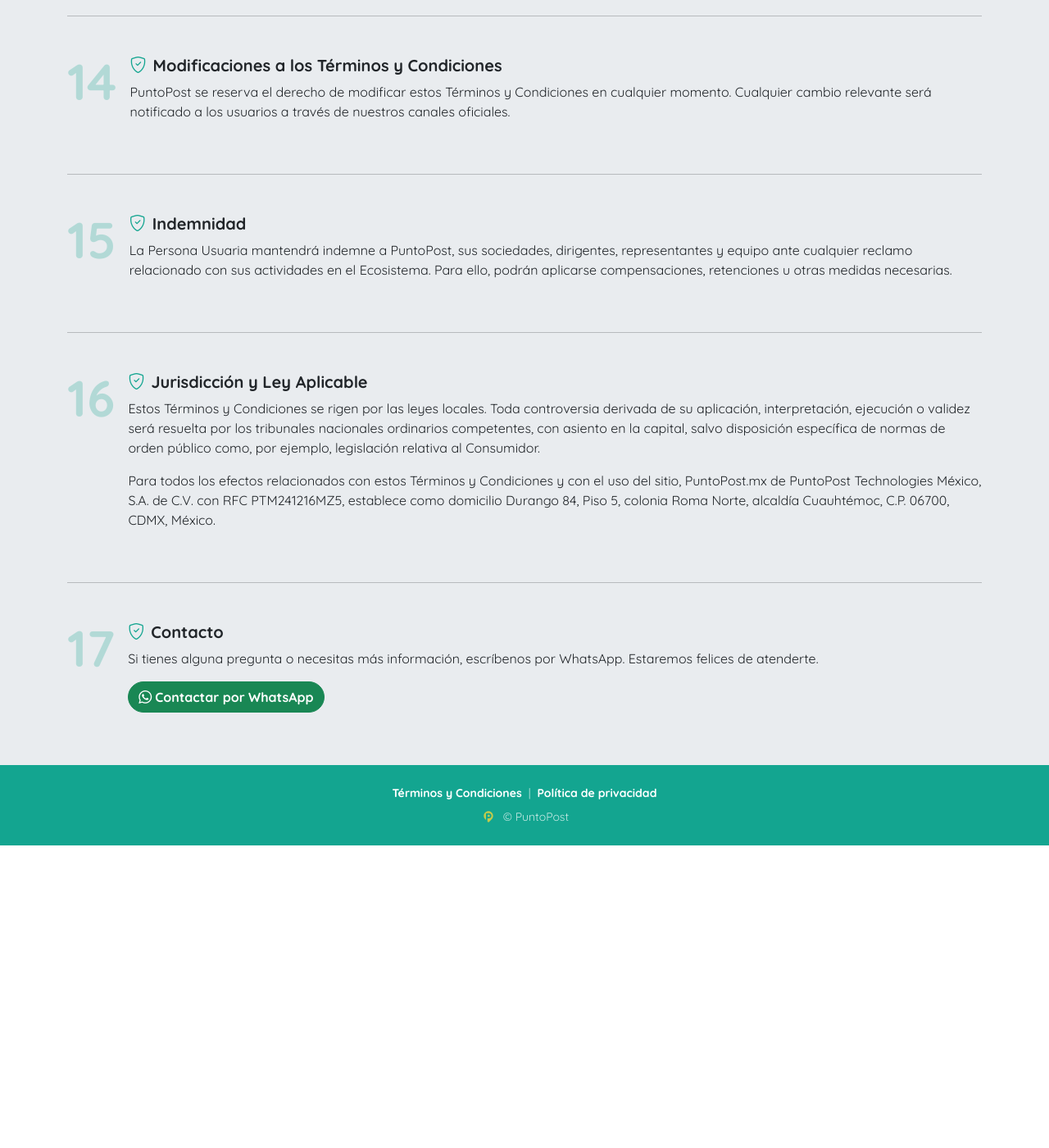
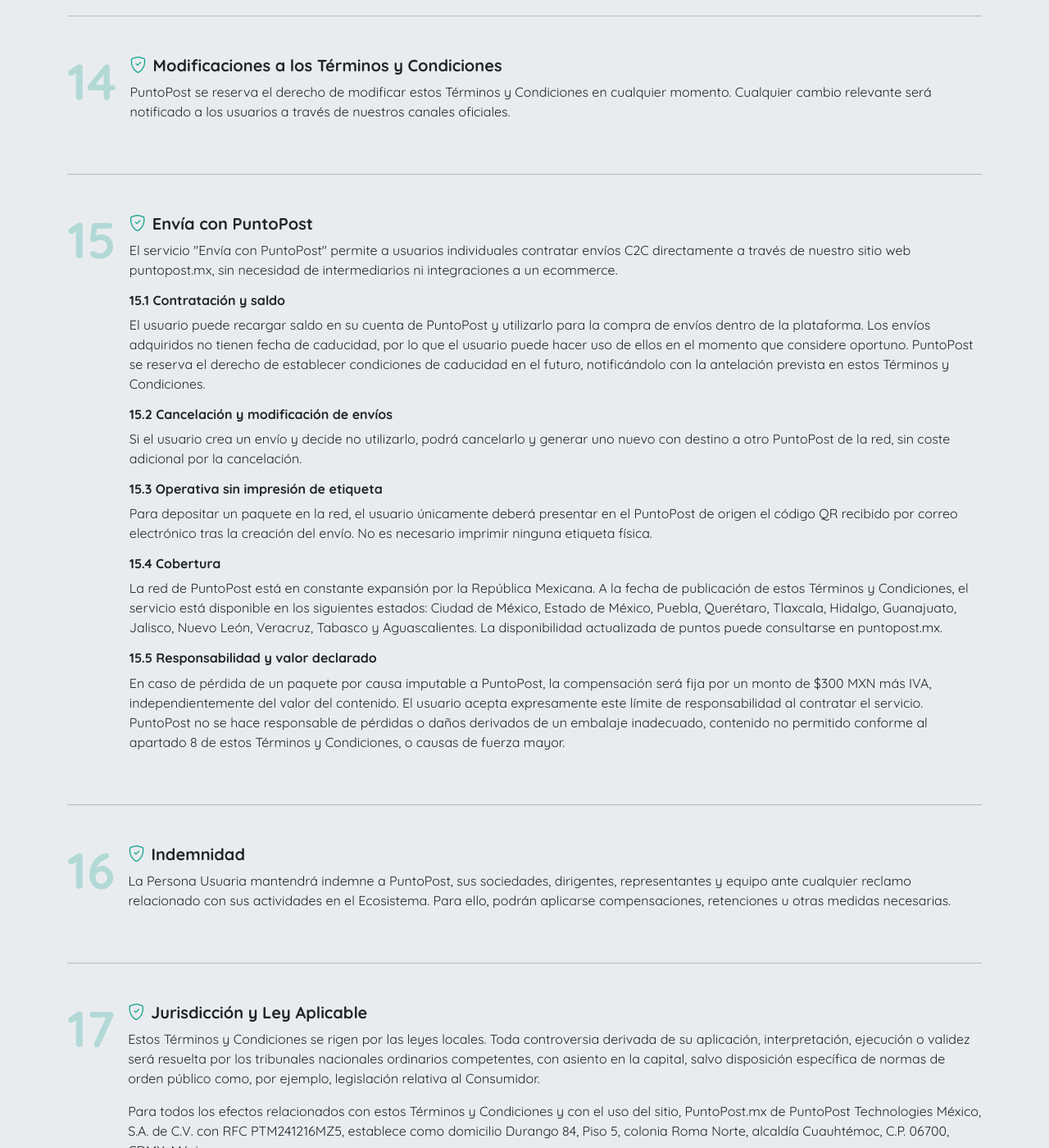
Before and after one commit to puntopost/web, a Jekyll site: the page built from condiciones/index.html, in a window 1280 px wide and 1400 px high, scrolled down 4714 px. Shown: the whole window at 82% size. Built offline with Jekyll 4.4.1, drawn with Linux system fonts in a browser that asks for light colours; before the commit the page ends 5745 px from its top, so only the background shows below that.

Commit message:
Agregar sección 15 “Envía con PuntoPost” en Términos y Condiciones y reindexar secciones finales (#42)
* Initial plan

* feat(condiciones): agregar sección 15 Envía con PuntoPost

---------

Co-authored-by: copilot-swe-agent[bot] <198982749+Copilot@users.noreply.github.com>

```diff
--- a/condiciones/index.html
+++ b/condiciones/index.html
@@ -197,6 +197,26 @@ description: "Términos y condiciones del servicio PuntoPost."
             <div class="d-flex align-items-start gap-3 mb-3">
                 <div class="step-number fw-bold text-primary opacity-25">15</div>
                 <div>
+                    <h5 class="fw-bold"><i class="bi bi-shield-check me-2 text-primary"></i>Envía con PuntoPost</h5>
+                    <p>El servicio "Envía con PuntoPost" permite a usuarios individuales contratar envíos C2C directamente a través de nuestro sitio web puntopost.mx, sin necesidad de intermediarios ni integraciones a un ecommerce.</p>
+                    <h6 class="fw-bold">15.1 Contratación y saldo</h6>
+                    <p>El usuario puede recargar saldo en su cuenta de PuntoPost y utilizarlo para la compra de envíos dentro de la plataforma. Los envíos adquiridos no tienen fecha de caducidad, por lo que el usuario puede hacer uso de ellos en el momento que considere oportuno. PuntoPost se reserva el derecho de establecer condiciones de caducidad en el futuro, notificándolo con la antelación prevista en estos Términos y Condiciones.</p>
+                    <h6 class="fw-bold">15.2 Cancelación y modificación de envíos</h6>
+                    <p>Si el usuario crea un envío y decide no utilizarlo, podrá cancelarlo y generar uno nuevo con destino a otro PuntoPost de la red, sin coste adicional por la cancelación.</p>
+                    <h6 class="fw-bold">15.3 Operativa sin impresión de etiqueta</h6>
+                    <p>Para depositar un paquete en la red, el usuario únicamente deberá presentar en el PuntoPost de origen el código QR recibido por correo electrónico tras la creación del envío. No es necesario imprimir ninguna etiqueta física.</p>
+                    <h6 class="fw-bold">15.4 Cobertura</h6>
+                    <p>La red de PuntoPost está en constante expansión por la República Mexicana. A la fecha de publicación de estos Términos y Condiciones, el servicio está disponible en los siguientes estados: Ciudad de México, Estado de México, Puebla, Querétaro, Tlaxcala, Hidalgo, Guanajuato, Jalisco, Nuevo León, Veracruz, Tabasco y Aguascalientes. La disponibilidad actualizada de puntos puede consultarse en puntopost.mx.</p>
+                    <h6 class="fw-bold">15.5 Responsabilidad y valor declarado</h6>
+                    <p>En caso de pérdida de un paquete por causa imputable a PuntoPost, la compensación será fija por un monto de $300 MXN más IVA, independientemente del valor del contenido. El usuario acepta expresamente este límite de responsabilidad al contratar el servicio. PuntoPost no se hace responsable de pérdidas o daños derivados de un embalaje inadecuado, contenido no permitido conforme al apartado 8 de estos Términos y Condiciones, o causas de fuerza mayor.</p>
+                </div>
+            </div>
+
+            <hr class="my-5 opacity-10">
+
+            <div class="d-flex align-items-start gap-3 mb-3">
+                <div class="step-number fw-bold text-primary opacity-25">16</div>
+                <div>
                     <h5 class="fw-bold"><i class="bi bi-shield-check me-2 text-primary"></i>Indemnidad</h5>
                     <p>La Persona Usuaria mantendrá indemne a PuntoPost, sus sociedades, dirigentes, representantes y equipo ante cualquier reclamo relacionado con sus actividades en el Ecosistema. Para ello, podrán aplicarse compensaciones, retenciones u otras medidas necesarias.</p>
                 </div>
@@ -205,7 +225,7 @@ description: "Términos y condiciones del servicio PuntoPost."
             <hr class="my-5 opacity-10">
 
             <div class="d-flex align-items-start gap-3 mb-3">
-                <div class="step-number fw-bold text-primary opacity-25">16</div>
+                <div class="step-number fw-bold text-primary opacity-25">17</div>
                 <div>
                     <h5 class="fw-bold"><i class="bi bi-shield-check me-2 text-primary"></i>Jurisdicción y Ley Aplicable</h5>
                     <p>Estos Términos y Condiciones se rigen por las leyes locales. Toda controversia derivada de su aplicación, interpretación, ejecución o validez será resuelta por los tribunales nacionales ordinarios competentes, con asiento en la capital, salvo disposición específica de normas de orden público como, por ejemplo, legislación relativa al Consumidor.</p>
@@ -216,7 +236,7 @@ description: "Términos y condiciones del servicio PuntoPost."
             <hr class="my-5 opacity-10">
 
             <div class="d-flex align-items-start gap-3 mb-3">
-                <div class="step-number fw-bold text-primary opacity-25">17</div>
+                <div class="step-number fw-bold text-primary opacity-25">18</div>
                 <div>
                     <h5 class="fw-bold"><i class="bi bi-shield-check me-2 text-primary"></i>Contacto</h5>
                     <p>Si tienes alguna pregunta o necesitas más información, escríbenos por WhatsApp. Estaremos felices de atenderte.</p>
```
